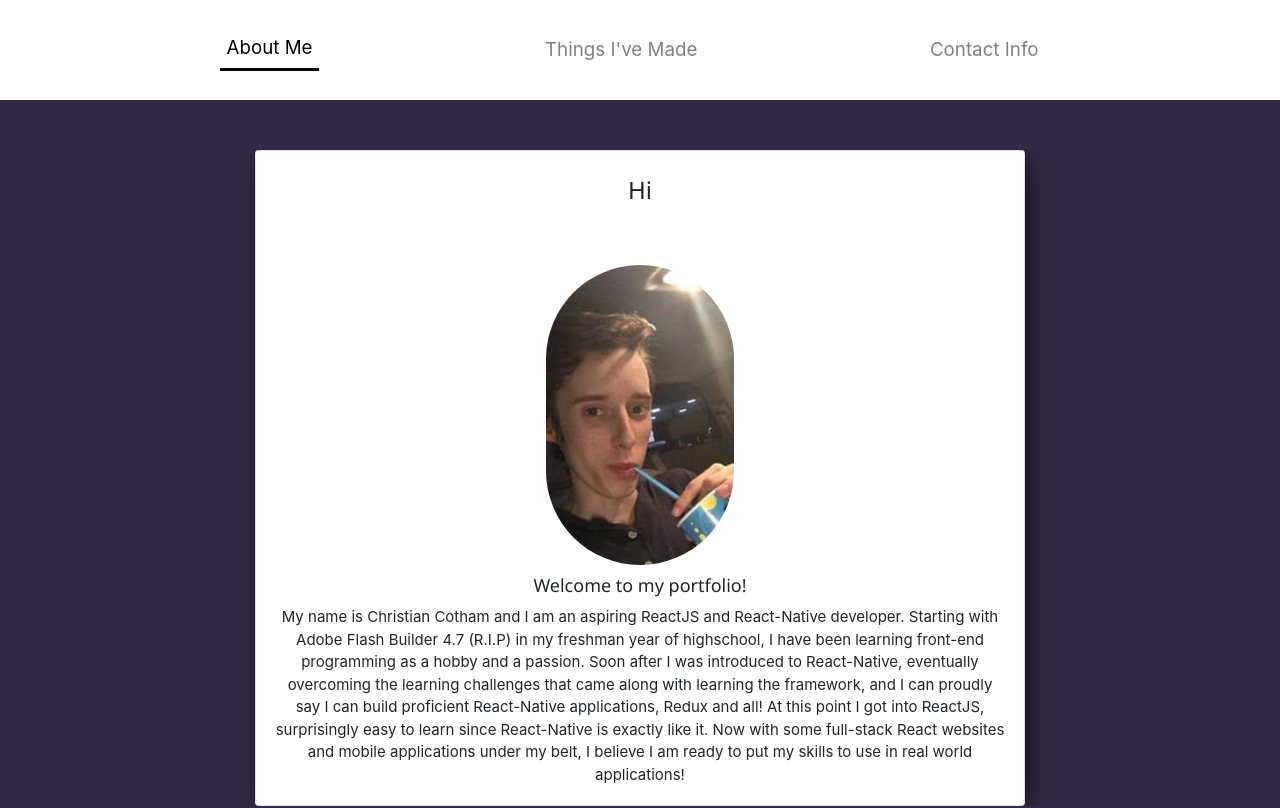
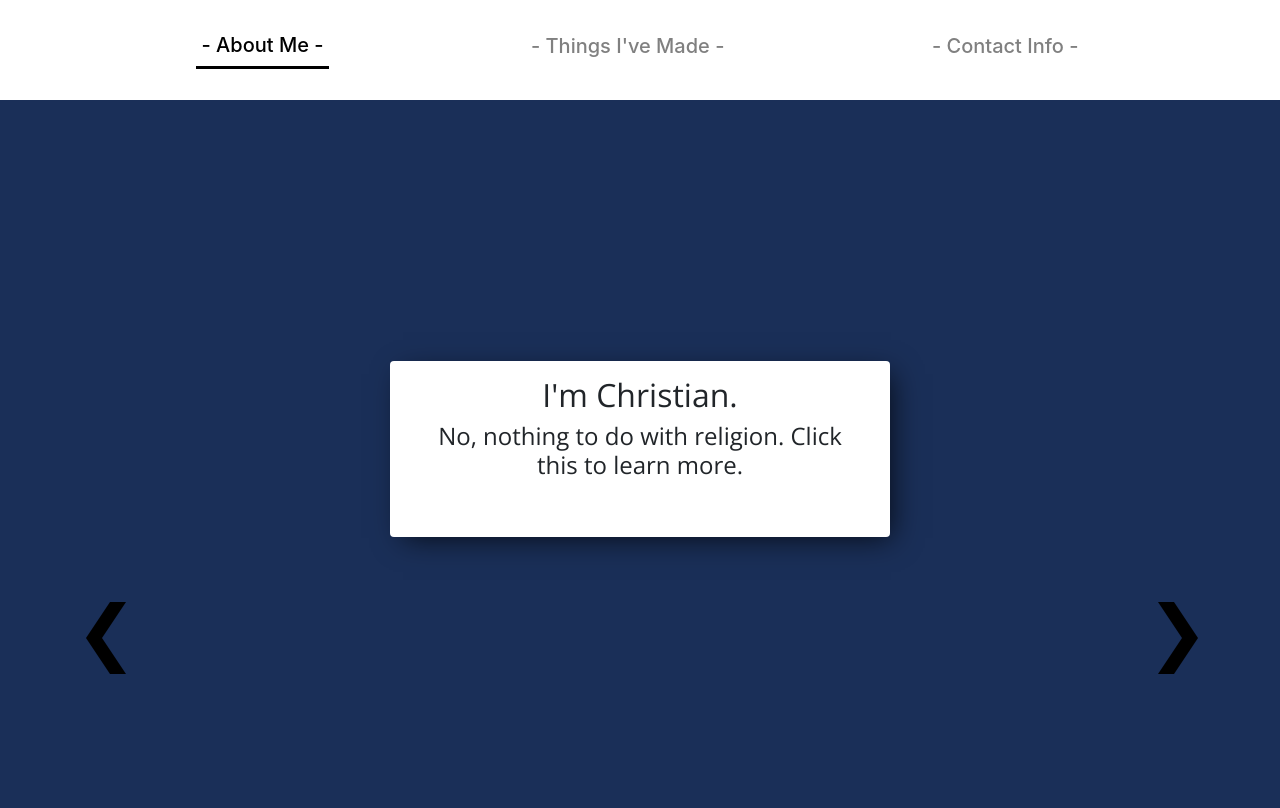
Before and after one commit to DrySoldier/DrySoldier.github.io, a React (Create React App) app: page / in a window 1280 px wide. Shown: the top 808 px of the page. Built offline with nearby package versions, Linux system fonts and the light colour scheme.

Commit message:
completely re-designed, home screen done

```diff
--- a/package.json
+++ b/package.json
@@ -4,9 +4,9 @@
   "private": true,
   "dependencies": {
     "react": "^16.8.6",
-    "react-bootstrap": "^1.0.0-beta.8",
     "react-dom": "^16.8.6",
-    "react-scripts": "3.0.0"
+    "react-scripts": "3.0.0",
+    "react-spring": "^8.0.20"
   },
   "scripts": {
     "start": "react-scripts start",
--- a/public/index.html
+++ b/public/index.html
@@ -12,7 +12,7 @@
     -->
   <link rel="stylesheet" href="https://stackpath.bootstrapcdn.com/bootstrap/4.3.1/css/bootstrap.min.css"
     integrity="sha384-ggOyR0iXCbMQv3Xipma34MD+dH/1fQ784/j6cY/iJTQUOhcWr7x9JvoRxT2MZw1T" crossorigin="anonymous">
-  <link rel="stylesheet" href="https://www.w3schools.com/w3css/4/w3.css">
+  <link href="https://fonts.googleapis.com/css?family=Open+Sans" rel="stylesheet">
   <link rel="manifest" href="%PUBLIC_URL%/manifest.json" />
   <!--
       Notice the use of %PUBLIC_URL% in the tags above.
@@ -23,7 +23,7 @@
       work correctly both with client-side routing and a non-root public URL.
       Learn how to configure a non-root public URL by running `npm run build`.
     -->
-  <title>Portfolio</title>
+  <title>Christian Cotham</title>
 </head>
 
 <body>
--- a/src/App.css
+++ b/src/App.css
@@ -1,43 +1,44 @@
 .app-container {
-  height: 100vh;
+  height: 100%;
+  width: 100%;
   position: relative;
 }
 
-.header-div {
+.main {
   width: 100%;
+  height: 100%;
 }
 
-.header-nav {
+.header-div {
+  display: flex;
+  flex: 1;
+  flex-wrap: wrap;
+  flex-direction: row;
   background-color: white;
-  align-content: center;
+  align-items: center;
   justify-content: space-evenly;
   height: 100px;
+  width: 100%;
 }
 
 .content-container {
   display: flex;
   flex-direction: column;
+  position: relative;
+  z-index: 2;
   flex: 1;
   width: 100%;
+  height: 100vh;
+  margin-top: 50px;
   justify-content: center;
   align-items: center;
-  background-color: #322a44;
-}
-
-.project-container {
-  display: flex;
-  flex-direction: row;
-  flex: 1;
-  width: 90%;
-  justify-content: center;
-  align-items: center;
-  flex-wrap: wrap;
 }
 
 .arrow-container {
   display: flex;
   justify-content: space-between;
   width: 100%;
+  background-color: rgba(0, 0, 0, 0);
   align-items: center;
   margin-top: 50px;
   margin-bottom: 50px;
@@ -62,14 +63,36 @@
   color: black;
 }
 
-.card-title {
-  margin-top: 15px;
+.content-card {
+  display: flex;
+  flex: 1;
+  flex-direction: column;
+  text-align: center;
+  justify-content: center;
+  align-items: center;
+
+  padding-left: 25px;
+  padding-right: 25px;
+  padding-top: 15px;
+  min-height: 150px;
+  min-width: 150px;
+  max-width: 500px;
+  border-radius: 4px;
+  overflow: auto;
+  background-color: white;
+
+  overflow-x: hidden;
+  overflow-y: hidden;
 }
 
-.content-card {
-  min-height: 200px;
-  max-width: 350px;
-  overflow: auto;
+.site-font {
+  font-family: 'Open Sans', sans-serif;
+}
+
+.extended-div {
+  text-align: center;
+
+  margin-bottom: 50px;
 }
 
 button.link {
@@ -86,6 +109,19 @@ button.link:hover {
   cursor: pointer;
   background-color: #40267a15;
   border-radius: 20px;
+}
+
+.left-chevron, .right-chevron {
+  background-color: rgba(0, 0, 0, 0);
+  border-color: rgba(0, 0, 0, 0);
+}
+
+.left-chevron {
+  margin-left: 50px;
+}
+
+.right-chevron {
+  margin-right: 50px;
 }
 
 a {
@@ -105,6 +141,8 @@ a {
 
 .footer-style {
   display: flex;
+  position: relative;
+  z-index: 4;
   flex: 1;
   width: 100%;
   height: 100px;
--- a/src/App.js
+++ b/src/App.js
@@ -1,9 +1,23 @@
 import React, { Component } from 'react';
+import { Spring, Transition, animated } from 'react-spring/renderprops';
+
 import './App.css';
 
 import Header from './components/Header';
 import ContentCard from './components/ContentCard';
 import Footer from './components/Footer';
+
+const pages = [
+  style => (
+    <animated.div style={{ ...style, height: '80%', width: '100%', position: 'absolute', background: '#1a2f58' }}></animated.div>
+  ),
+  style => (
+    <animated.div style={{ ...style, height: '80%', width: '100%', position: 'absolute', background: '#12DBBF' }}></animated.div>
+  ),
+  style => (
+    <animated.div style={{ ...style, height: '80%', width: '100%', position: 'absolute', background: '#322a44' }}></animated.div>
+  ),
+]
 
 class App extends Component {
 
@@ -12,7 +26,12 @@ class App extends Component {
 
     this.state = {
       currentCard: 0,
+
+      directionFrom: 'translate3d(100%,0,0)',
+      directionTo: 'translate3d(-50%,0,0)',
     }
+
+    this.opac = 0;
   }
 
   changeCard = () => {
@@ -20,69 +39,31 @@ class App extends Component {
     switch (this.state.currentCard) {
       case 0:
         return (
-          <div className='w3-animate-opacity'>
-            <ContentCard title='Hi'>
-              <img alt='me' className='profile-img' src={require('./assets/IMG_3416.png')}></img>
-              <h5>Welcome to my portfolio!</h5> My name is Christian Cotham and I am an aspiring ReactJS and React-Native developer. Starting with Adobe
-              Flash Builder 4.7 (R.I.P) in my freshman year of highschool, I have been learning front-end programming as a hobby and a passion.
-              Soon after I was introduced to React-Native, eventually overcoming the learning challenges that came along with learning the framework,
-              and I can proudly say I can build proficient React-Native applications, Redux and all! At this point I got into ReactJS, surprisingly
-              easy to learn since React-Native is exactly like it. Now with some full-stack React websites and mobile applications under my belt,
-              I believe I am ready to put my skills to use in real world applications!
-            </ContentCard>
+          <ContentCard height={450} title="I'm Christian." subtitle='No, nothing to do with religion. Click this to learn more.'>
+            <hr></hr><h4>My name?</h4> <h2>Christian Cotham.</h2> <h4>My game?</h4> <h2>I love playing games.</h2>
+            <h5><a rel="noopener noreferrer" target='_blank' href='https://steamcommunity.com/id/Cassio853'>Add me on Steam</a></h5>
+            <h5>Or Battle.net | Cassio#11467</h5>
+            <h5>Or Origin | CassioLT</h5>
+            <h5>Or Discord | Cassio#8334</h5>
+            <h4>My passion?</h4>
+            <h2>Programming.</h2>
+            <h4 >Click the right arrow to see what I've made --></h4>
+          </ContentCard>
 
-            <ContentCard title='Experience'>
-
-              <h6>I have experience with the following development languages and packages:</h6>
-
-              <ul>
-                <li>HTML, CSS, Bootstrap, and Handlebars</li>
-                <li>AWS Lambda, Cloudfront, API Gateway, S3 Bucket</li>
-                <li>SQL, MongoDB, Mongoose Framework</li>
-                <li>Node.js, Express Framework</li>
-                <li>Serverless Framework</li>
-                <li>ReactJS, React-Native</li>
-                <li>Firebase (Authentication, storage)</li>
-              </ul>
-
-            </ContentCard>
-          </div>
         )
 
       case 1:
         return (
-          <div className='w3-animate-opacity project-container'>
-            <ContentCard title='Bee-Alive' subtitle='Bee-Quote Generator' projectURL='http://bee-alive.s3-website-us-east-1.amazonaws.com/'>
-              Bee-Alive is a quote generator for the Bee-Movie, made with ReactJS and deployed with AWS S3.
-            </ContentCard>
+          <ContentCard height={0}>
 
-            <ContentCard title='Twitch-Vod-Stats' subtitle='A website that generates statistics for VODs on Twitch.tv' projectURL='https://www.twitch-vod-stats.com'>
-            Twitch-Vod-Stats is a full-stack application, made with ReactJS and deployed with AWS S3. The backend of the site uses Serverless and Lambda functions to provide information for the front-end, where it writes information to a MongoDB database for quick results once a VOD is loaded.
-            </ContentCard>
-
-            <ContentCard title='Twitch-Vod-Stats-API' subtitle='The Serverless endpoint that connects with the frontend of twitch-vod-stats' projectURL='https://github.com/DrySoldier/twitch-vod-stats-api'>
-              The backend for Twitch-Vod-Stats, anybody is able to use this API endpoint to create and get the chatlog of any twitch video, for whatever they want it for. Built with Express and Serverless, check the link above for full instructions of use.
-            </ContentCard>
-
-            <ContentCard title='Trivia Game' subtitle='A web-application testing the Trivia API' projectURL='https://drysoldier.github.io/TriviaGame/'>
-              Built in JQuery and vanilla Javascript, this web-application grabs for a Trivia API to give random questions.
-            </ContentCard>
-
-            <ContentCard title='BPMixer' subtitle='A mobile application to get recipes based on things in your pantry' projectURL='https://github.com/DrySoldier/bpmixer'>
-              A mobile application built with React-Native and a back-end of Firebase, this app takes an input of ingredients that you have in your pantry and returns a list of recipes that can be made with those ingredients. The app also gives the ability to log-in and save all recipes.
-            </ContentCard>
-          </div>
+          </ContentCard>
         )
 
       case 2:
         return (
-          <div className='w3-animate-opacity'>
-            <ContentCard title='Contact Info'>
-              Available
-            </ContentCard>
-          </div>
+          <ContentCard height={0}>
 
-
+          </ContentCard>
         )
 
       default:
@@ -99,7 +80,7 @@ class App extends Component {
       currentCard--;
     }
 
-    this.setState({ currentCard });
+    this.setState({ currentCard, directionFrom: 'translate3d(100%,0,0)', directionTo: 'translate3d(-50%,0,0)' });
   }
 
   rightClick = () => {
@@ -111,11 +92,17 @@ class App extends Component {
       currentCard++;
     }
 
-    this.setState({ currentCard });
+    this.setState({ currentCard, directionFrom: 'translate3d(-50%,0,0)', directionTo: 'translate3d(100%,0,0)' });
   }
 
   headerClicked = pressed => {
-    this.setState({ currentCard: pressed });
+    if (this.state.currentCard > pressed) {
+      this.setState({ currentCard: pressed, directionFrom: 'translate3d(100%,0,0)', directionTo: 'translate3d(-50%,0,0)' });
+    } else if (this.state.currentCard < pressed) {
+      this.setState({ currentCard: pressed, directionFrom: 'translate3d(-50%,0,0)', directionTo: 'translate3d(100%,0,0)' });
+    } else {
+      this.setState({ currentCard: pressed });
+    }
   }
 
   render() {
@@ -124,15 +111,37 @@ class App extends Component {
       <div className='app-container'>
         <Header _handleParentClick={(pressed) => this.headerClicked(pressed)} currentCard={this.state.currentCard} />
 
+        <div className="main">
+          <Transition
+            native
+            reset
+            unique
+            items={this.state.currentCard}
+            from={{ opacity: 0, transform: this.state.directionFrom }}
+            enter={{ opacity: 1, transform: 'translate3d(0%,0,0)' }}
+            leave={{ opacity: 0, transform: this.state.directionTo }}>
+            {currentCard => pages[currentCard]}
+          </Transition>
+        </div>
+
         <div className='content-container'>
 
-          {this.changeCard()}
+          <Spring
+            from={{ opacity: 0 }}
+            to={{ opacity: 1 }}
+            reset={true}>
+            {opac =>
+              <div style={opac}>
+                {this.changeCard()}
+              </div>
+            }
+          </Spring>
 
           <div className='arrow-container'>
-            <button style={{ marginLeft: 50, opacity: 0.2 }}><img src={require('./assets/chevron-left.png')} alt='arrow left'
+            <button className='left-chevron'><img src={require('./assets/chevron-left.png')} alt='arrow left'
               onClick={this.leftClick} />
             </button>
-            <button style={{ marginRight: 50, opacity: 0.2 }}><img src={require('./assets/chevron-right.png')} alt='arrow right'
+            <button className='right-chevron'><img src={require('./assets/chevron-right.png')} alt='arrow right'
               onClick={this.rightClick} /></button>
           </div>
 
@@ -140,8 +149,8 @@ class App extends Component {
 
         <Footer>
 
-          <a href='https://github.com/DrySoldier'>Github Repo</a>
-          <a href='https://github.com/DrySoldier'>Repo for site</a>
+          <a href='https://github.com/DrySoldier' className='site-font'>- Github Repo -</a>
+          <a href='https://github.com/DrySoldier' className='site-font'>- Repo for site -</a>
 
         </Footer>
 
--- a/src/components/ContentCard.js
+++ b/src/components/ContentCard.js
@@ -1,21 +1,49 @@
-import React, { Component } from 'react';
+import React from 'react';
+import { Spring } from 'react-spring/renderprops';
 
-import Col from 'react-bootstrap/Col';
+class ContentCard extends React.Component {
 
-export default class ContentCard extends Component {
+    constructor(props) {
+        super(props);
+
+        this.state = {
+            clicked: false,
+        }
+    }
+
+    click = () => {
+        this.setState({ clicked: !this.state.clicked });
+    }
+
+    handleClick = () => {
+        if (!this.state.clicked) {
+            return (
+                <Spring
+                    from={{ opacity: 1, height: this.props.height }}
+                    to={{ opacity: 0, height: 0 }}>
+                    {props => <div className='extended-div site-font' style={props}>{this.props.children}</div>}
+                </Spring>
+            );
+        } else {
+            return (
+                <Spring
+                    from={{ opacity: 0, height: 0 }}
+                    to={{ opacity: 1, height: this.props.height }}>
+                    {props => <div className='extended-div site-font' style={props}>{this.props.children}</div>}
+                </Spring>
+            );
+        }
+    }
 
     render() {
         return (
-            <Col style={{ minHeight: 200, maxWidth: 800, minWidth: 400, overflow: 'auto', marginTop: 50 }}>
-                <div className='card box-shadow text-center'>
-                    <div style={{ marginTop: 15 }} className='text-center card-title'><h3>{this.props.title}</h3></div>
-                    <h5>{this.props.subtitle}</h5>
-                    <a href={this.props.projectURL} rel="noopener noreferrer" target='_blank'>{this.props.projectURL}</a>
-                    <div className="card-body d-flex align-items-center flex-column justify-content-md-center">
-                        {this.props.children}
-                    </div>
-                </div>
-            </Col>
+            <div onClick={() => this.click()} className='content-card box-shadow'>
+                <div><h2 className='site-font'>{this.props.title}</h2></div>
+                <div><h4 className='site-font'>{this.props.subtitle}</h4></div>
+                {this.handleClick()}
+            </div>
         );
     }
 }
+
+export default ContentCard;
--- a/src/components/Header.js
+++ b/src/components/Header.js
@@ -1,5 +1,4 @@
 import React from 'react';
-import { Navbar } from 'react-bootstrap';
 
 export default class Header extends React.Component {
 
@@ -12,33 +11,27 @@ export default class Header extends React.Component {
             case 0:
                 return (
                     <div className='header-div'>
-                        <Navbar expand="lg" className='header-nav'>
-                            <Navbar.Brand className='active-card line'><button className='link' btn-attr='about' style={{ color: 'black' }} onClick={() => this.handleClick(0)}>About Me</button></Navbar.Brand>
-                            <Navbar.Brand><button className='link' onClick={() => this.handleClick(1)}>Things I've Made</button></Navbar.Brand>
-                            <Navbar.Brand><button className='link' onClick={() => this.handleClick(2)}>Contact Info</button></Navbar.Brand>
-                        </Navbar>
+                        <div className='active-card line'><button className='link' btn-attr='about' style={{ color: 'black' }} onClick={() => this.handleClick(0)}><h5>- About Me -</h5></button></div>
+                        <div><button className='link' onClick={() => this.handleClick(1)}><h5>- Things I've Made -</h5></button></div>
+                        <div><button className='link' onClick={() => this.handleClick(2)}><h5>- Contact Info -</h5></button></div>
                     </div>
                 )
 
             case 1:
                 return (
                     <div className='header-div'>
-                        <Navbar expand="lg" className='header-nav'>
-                            <Navbar.Brand><button className='link' onClick={() => this.handleClick(0)}>About Me</button></Navbar.Brand>
-                            <Navbar.Brand className='active-card line'><button className='link' style={{ color: 'black' }} onClick={() => this.handleClick(1)}>Things I've Made</button></Navbar.Brand>
-                            <Navbar.Brand><button className='link' onClick={() => this.handleClick(2)}>Contact Info</button></Navbar.Brand>
-                        </Navbar>
+                        <div><button className='link' onClick={() => this.handleClick(0)}><h5>- About Me -</h5></button></div>
+                        <div className='active-card line'><button className='link' style={{ color: 'black' }} onClick={() => this.handleClick(1)}><h5>- Things I've Made -</h5></button></div>
+                        <div><button className='link' onClick={() => this.handleClick(2)}><h5>- Contact Info -</h5></button></div>
                     </div>
                 )
 
             case 2:
                 return (
                     <div className='header-div'>
-                        <Navbar expand="lg" className='header-nav'>
-                            <Navbar.Brand><button className='link' onClick={() => this.handleClick(0)}>About Me</button></Navbar.Brand>
-                            <Navbar.Brand><button className='link' onClick={() => this.handleClick(1)}>Things I've Made</button></Navbar.Brand>
-                            <Navbar.Brand className='active-card line'><button className='link' style={{ color: 'black' }} onClick={() => this.handleClick(2)}>Contact Info</button></Navbar.Brand>
-                        </Navbar>
+                        <div><button className='link' onClick={() => this.handleClick(0)}><h5>- About Me -</h5></button></div>
+                        <div><button className='link' onClick={() => this.handleClick(1)}><h5>- Things I've Made -</h5></button></div>
+                        <div className='active-card line'><button className='link' style={{ color: 'black' }} onClick={() => this.handleClick(2)}><h5>- Contact Info -</h5></button></div>
                     </div>
                 )
 
```
Also changed, not shown: 1 other file (tests, documents, lock files or other folders).
